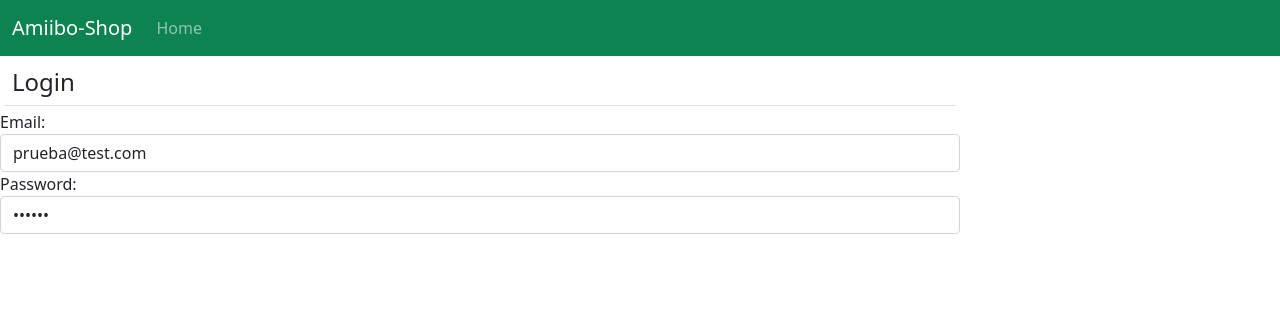
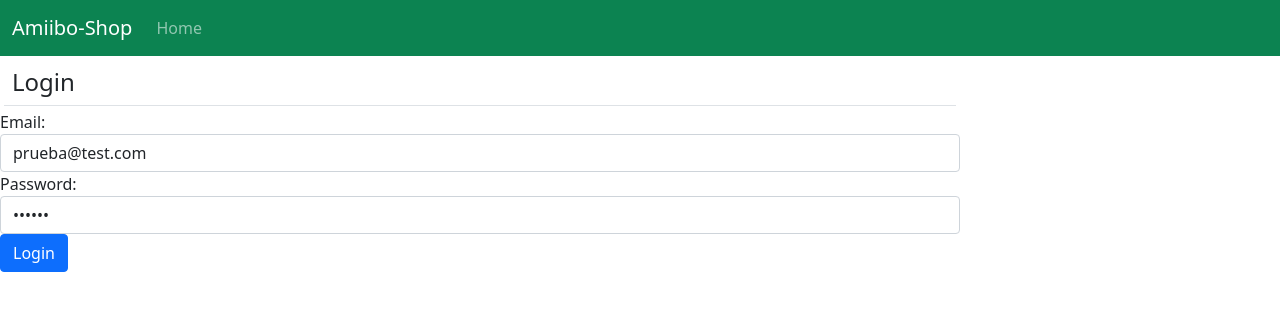
Before and after one commit to pablo-quezada/amiibo-app, a React (Create React App) app: page / in a window 1280 px wide. Shown: the top 310 px of the page. Built offline with nearby package versions, Linux system fonts and the light colour scheme.

Commit message:
Add button Login with event onLoginClick

```diff
--- a/src/Login.jsx
+++ b/src/Login.jsx
@@ -22,6 +22,12 @@ export default class Login extends Component {
                 <label className="col-lg-4">Password:</label>
                 <input type="password" className="form-control" value={this.state.password} />
             </div>
+
+            <div>
+                <button className="btn btn-primary" onClick={this.onLoginClick}>
+                    Login
+                </button>
+            </div>
         </div>
         );
     }
```
